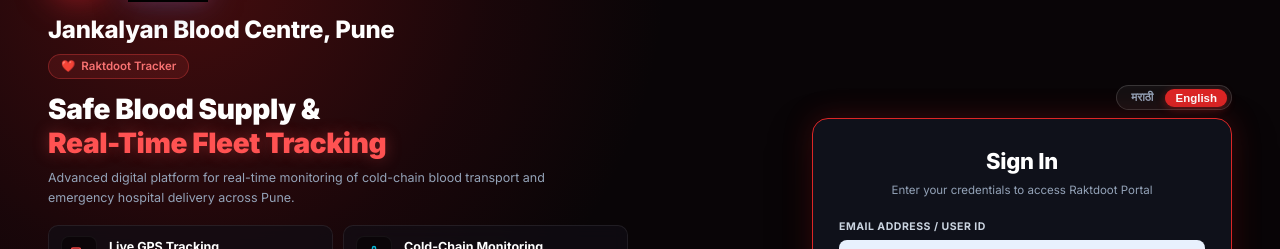
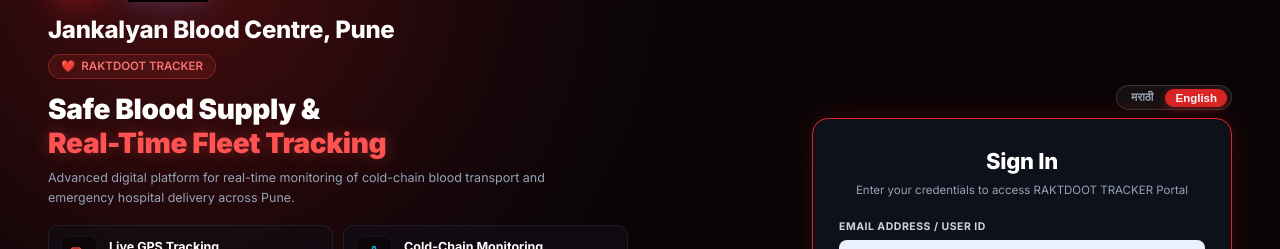
Before and after one commit to anujathorat12/raktdoot-tracker, a React (Vite) app in the folder web/: page /login in a window 1280 px wide. Shown: the part 154-403 px from the top of the page. Built offline with nearby package versions, Linux system fonts and the light colour scheme; no server answers.

Commit message:
feat(branding): update product name to RAKTDOOT TRACKER

```diff
--- a/web/index.html
+++ b/web/index.html
@@ -4,9 +4,9 @@
     <meta charset="UTF-8" />
     <link rel="icon" type="image/svg+xml" href="/favicon.svg" />
     <meta name="viewport" content="width=device-width, initial-scale=1.0" />
-    <meta name="description" content="Real-Time Delivery Tracking System — Fleet Management Platform with live GPS tracking, incident reporting, and admin controls." />
+    <meta name="description" content="RAKTDOOT TRACKER — Real-Time Fleet Management Platform with live GPS tracking, incident reporting, and admin controls." />
     <meta name="theme-color" content="#0a0b0f" />
-    <title>DeliveryTrack — Real-Time Fleet Management</title>
+    <title>RAKTDOOT TRACKER — Real-Time Fleet Management</title>
     <!-- Preload Inter font -->
     <link rel="preconnect" href="https://fonts.googleapis.com" />
     <link rel="preconnect" href="https://fonts.gstatic.com" crossorigin />
--- a/web/src/components/layout/Sidebar.jsx
+++ b/web/src/components/layout/Sidebar.jsx
@@ -46,7 +46,7 @@ export default function Sidebar() {
       <div className="sidebar-logo">
         <div className="sidebar-logo-icon">🚚</div>
         <div>
-          <div className="sidebar-logo-text">DeliveryTrack</div>
+          <div className="sidebar-logo-text">RAKTDOOT TRACKER</div>
           <div className="sidebar-logo-sub">Fleet Management</div>
         </div>
       </div>
--- a/web/src/pages/LoginPage.jsx
+++ b/web/src/pages/LoginPage.jsx
@@ -13,7 +13,7 @@ import {
 const translations = {
   en: {
     centreTitle: 'Jankalyan Blood Centre, Pune',
-    tag: 'Raktdoot Tracker',
+    tag: 'RAKTDOOT TRACKER',
     heroLine1: 'Safe Blood Supply &',
     heroLine2: 'Real-Time Fleet Tracking',
     subtitle: 'Advanced digital platform for real-time monitoring of cold-chain blood transport and emergency hospital delivery across Pune.',
@@ -25,7 +25,7 @@ const translations = {
     ],
     helpline: '24x7 Helpline: 020-24449527, 020-24444502',
     signInTitle: 'Sign In',
-    signInSub: 'Enter your credentials to access Raktdoot Portal',
+    signInSub: 'Enter your credentials to access RAKTDOOT TRACKER Portal',
     emailLabel: 'EMAIL ADDRESS / USER ID',
     passwordLabel: 'PASSWORD',
     submitBtn: 'Sign In',
@@ -33,7 +33,7 @@ const translations = {
   },
   mr: {
     centreTitle: 'जनकल्याण रक्तपेढी, पुणे',
-    tag: 'रक्तदूत (Raktdoot Tracker)',
+    tag: 'रक्तदूत (RAKTDOOT TRACKER)',
     heroLine1: 'सुरक्षित रक्त पुरवठा व',
     heroLine2: 'रियल-टाईम व्हईकल ट्रॅकिंग',
     subtitle: 'जनकल्याण रक्तपेढी, पुणे अंतर्गत आणीबाणीच्या प्रसंगी हॉस्पिटल व रुग्णांपर्यंत जलद, तापमान-नियंत्रित व सुरक्षित रक्त पिशव्या पोहोचवण्याची अद्ययावत डिजिटल प्रणाली.',
```
Also changed, not shown: 2 other files (tests, documents, lock files or other folders).
